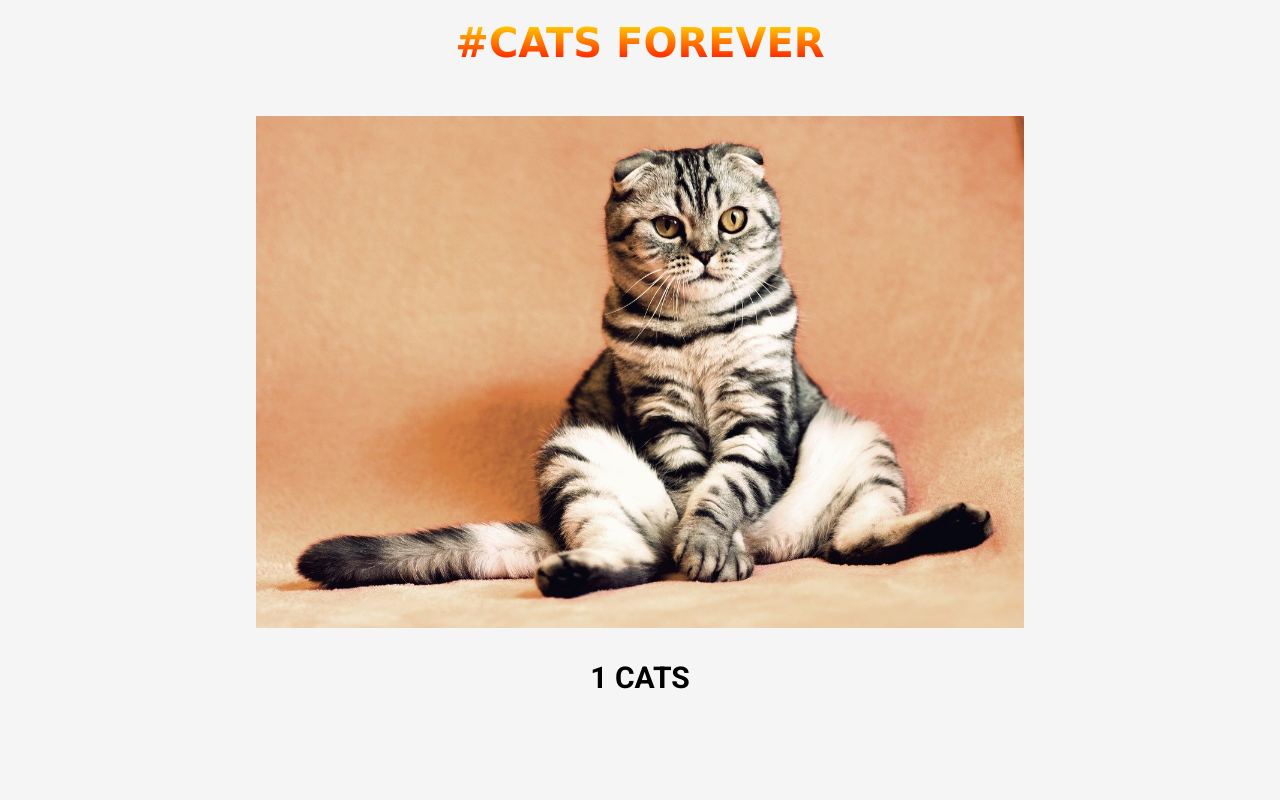
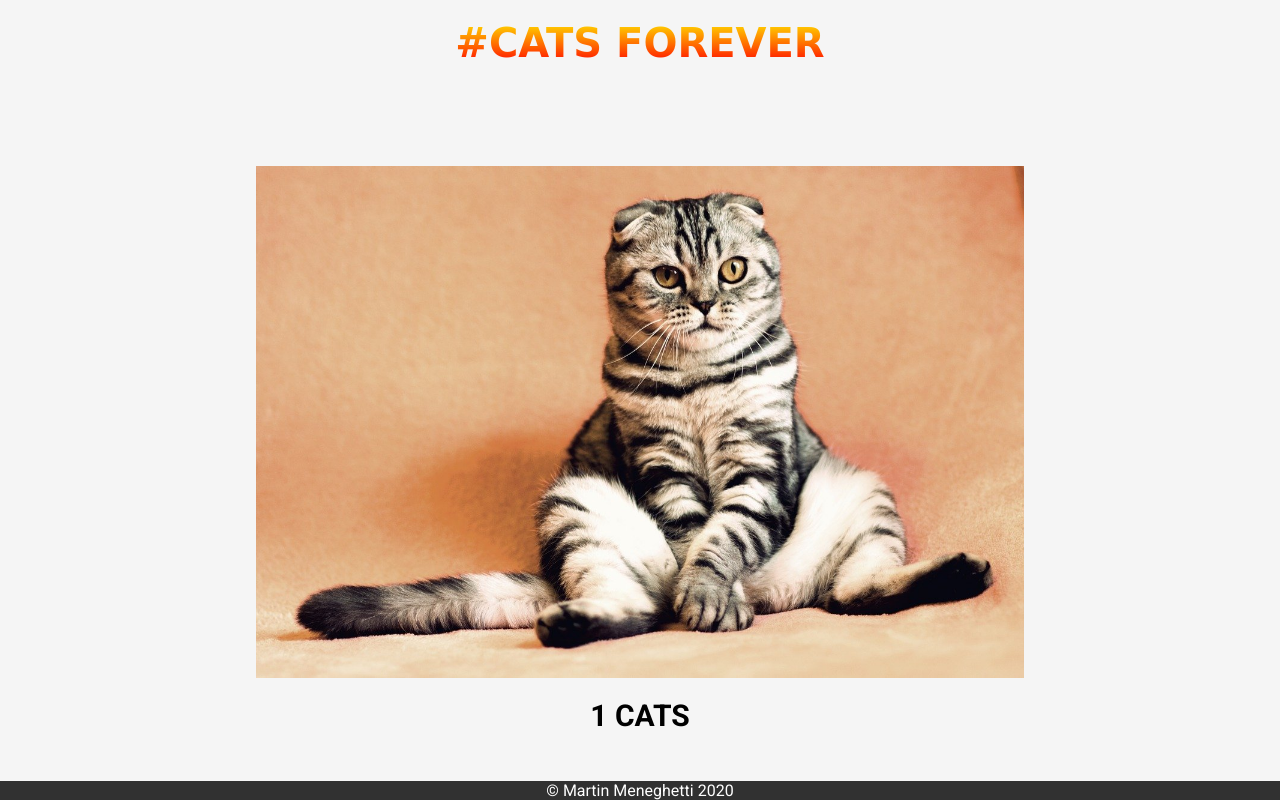
Before and after one commit to martinogarrizzo5/catClicker, a plain HTML site: page index.html in a window 1280 px wide. Drawn offline with nearby package versions, Linux system fonts and the light colour scheme; a web font is replaced by a local one.

Commit message:
fix cat image

```diff
--- a/index.css
+++ b/index.css
@@ -20,16 +20,15 @@ body {
 .catImg__section {
     text-align: center;
 
-    margin-top: 1rem;
-
     height: 80vh;
 }
 
 .catImg__header {
+    display: inline-block;
     font-family: "Sansita Swashed", cursive;
     font-size: 4rem;
     text-transform: uppercase;
-    margin: 2rem;
+    margin: 2rem 0;
 
     background-image: linear-gradient(rgb(255, 230, 0), red);
     background-clip: text;
@@ -44,11 +43,19 @@ body {
     transform: scale(1.2);
 }
 
+/*/////////////// cat image ////////////*/
+.catImg__imgContainer {
+    display: block;
+    height: 80%;
+    margin: 5rem auto;
+}
+
 .catImg__img {
+    display: inline-block;
     cursor: pointer;
     height: 100%;
 
-    margin: 3rem 0;
+    margin: 3rem auto;
 
     outline: 1rem solid transparent;
     outline-offset: 1rem;
@@ -71,28 +78,44 @@ body {
 .catImg__count {
     font-size: 3rem;
     text-transform: uppercase;
+    margin-bottom: 5rem;
+}
+
+footer {
+    position: fixed;
+    bottom: 0;
+
+    display: block;
+
+    width: 100%;
+    text-align: center;
+
+    font-size: 1.6rem;
+
+    background-color: rgb(49, 49, 49);
+    color: white;
 }
 
 @media (max-width: 1350px) {
-    .catImg__img {
+    .catImg__imgContainer {
         height: 80%;
     }
 }
 
 @media (max-width: 1100px) {
-    .catImg__img {
+    .catImg__imgContainer {
         height: 60%;
     }
 }
 
 @media (max-width: 900px) {
-    .catImg__img {
+    .catImg__imgContainer {
         height: 40%;
     }
 }
 
 @media (max-width: 700px) {
-    .catImg__img {
+    .catImg__imgContainer {
         height: 30%;
     }
 }
--- a/index.html
+++ b/index.html
@@ -14,11 +14,17 @@
 </head>
 
 <body>
-    <div class="catImg__section" id="catImg">
+    <div class="catImg__section">
         <h1 class="catImg__header">#Cats forever</h1>
-        <img src="./img/cat.jpg" alt="catPhoto" class="catImg__img">
+        <div class="catImg__imgContainer">
+            <img src="./img/cat.jpg" alt="catPhoto" class="catImg__img" id="catImg">
+        </div>
         <h2 class="catImg__count" id="catCount"><span></span> cats</h2>
     </div>
+
+    <footer>
+        &copy; Martin Meneghetti 2020
+    </footer>
 
 
     <script src="https://ajax.googleapis.com/ajax/libs/jquery/3.5.1/jquery.min.js"></script>
```
